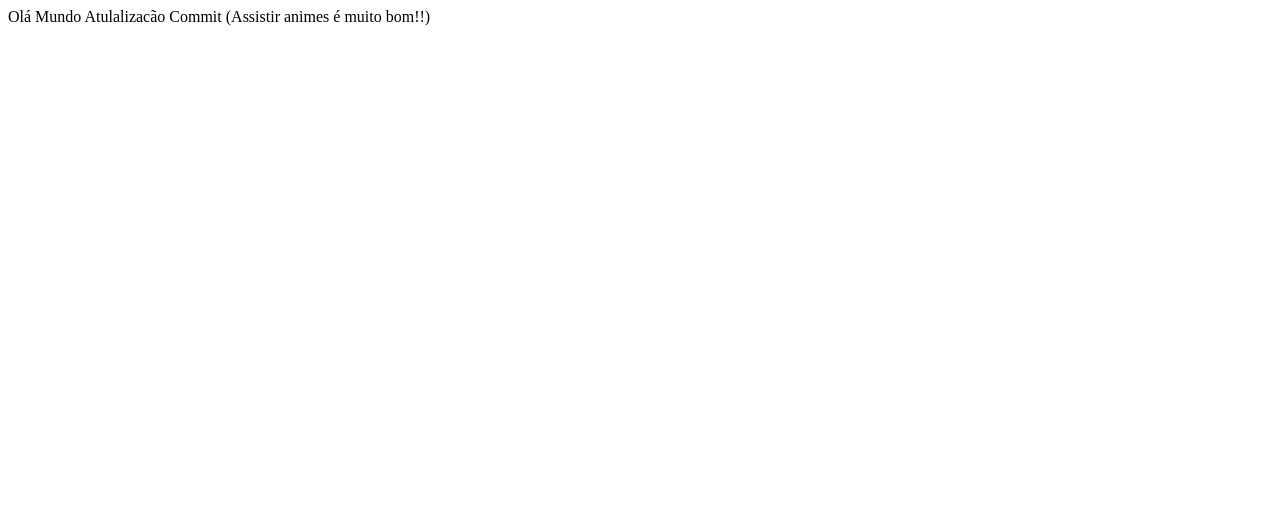
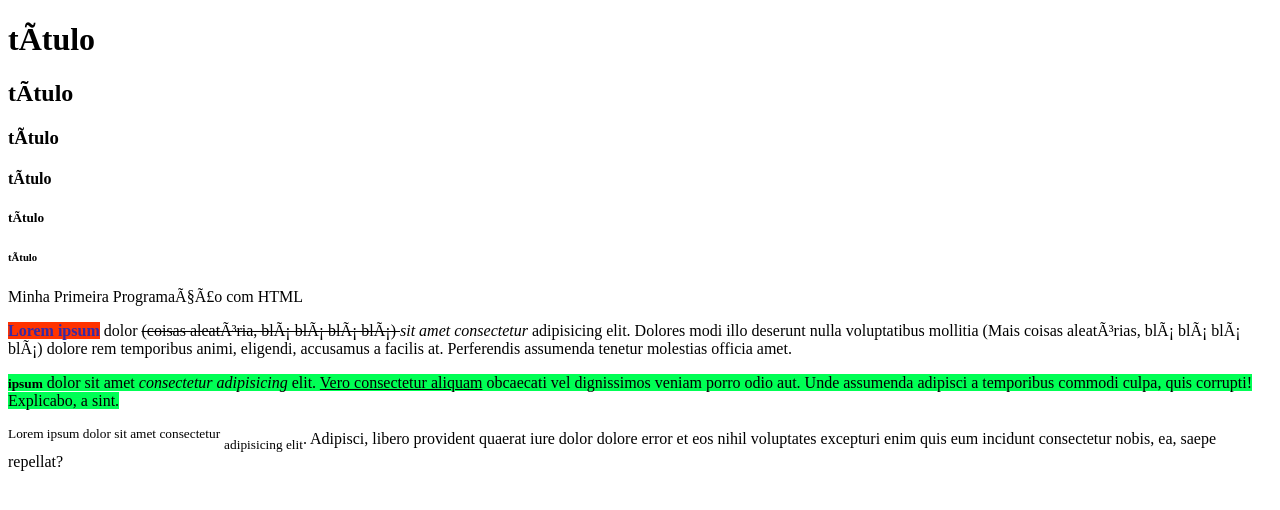
Before and after one commit to JulioCC10/Web, a plain HTML site: page index.html in a window 1280 px wide. Drawn offline with Linux system fonts and the light colour scheme.

Commit message:
Programação em HTML

```diff
--- a/index.html
+++ b/index.html
@@ -1,13 +1,39 @@
 <!DOCTYPE html>
-<html lang="en">
-<head>
-    <meta charset="UTF-8">
-    <meta http-equiv="X-UA-Compatible" content="IE=edge">
-    <meta name="viewport" content="width=device-width, initial-scale=1.0">
-    <title>Document</title>
-</head>
-<body>
-    Olá Mundo
-    Atulalizacão Commit (Assistir animes é muito bom!!)
-</body>
+<html>
+     <head>
+        <meta charset="UFT-8">
+        <meta name="description" content="gratis html aula">
+        <meta name="keywords" content="HTML,CSS,JavaScript">
+        <meta name="author" content="Júlio César">
+        <meta name="viewport" content="widt=device-width, initial-scale=1.0">
+
+        <!--Título Principal-->
+        <title>Principal</title>
+    </head>
+    <body>
+        <!--
+            Escrito por JCC (Júlio César Costa)
+        -->
+        <H1>título</H1>
+        <H2>título</H2>
+        <H3>título</H3>
+        <H4>título</H4>
+        <H5>título</H5>
+        <H6>título</H6>
+        <p>
+            Minha Primeira Programação com HTML
+        </p>
+        <p>
+            <mark style="background-color:rgb(255, 51, 0);color:rgb(54, 42, 165)"><b> Lorem ipsum</b></mark> dolor <del>(coisas aleatória, blá blá blá blá) </del><i>sit amet consectetur</i> adipisicing elit. Dolores modi illo deserunt nulla voluptatibus mollitia (Mais coisas aleatórias, blá blá blá blá) dolore rem temporibus animi, eligendi, accusamus a facilis at. Perferendis assumenda tenetur molestias officia amet.
+        </p>
+        <pmark style="background-color: rgb(0, 255, 85);">
+            <strong><small>ipsum</strong></small>  dolor sit amet <em>consectetur adipisicing</em> elit. <ins>Vero consectetur aliquam</ins> obcaecati vel dignissimos veniam porro odio aut. Unde assumenda adipisci a temporibus commodi culpa, quis corrupti! Explicabo, a sint.
+        </p>
+        <p>
+
+        <sup>Lorem ipsum dolor sit amet consectetur</sup> <sub>adipisicing elit</sub>. Adipisci, libero provident quaerat iure dolor dolore error et eos nihil voluptates excepturi enim quis eum incidunt consectetur nobis, ea, saepe repellat?
+        </p>
+    </body>
+
+
 </html>
```
